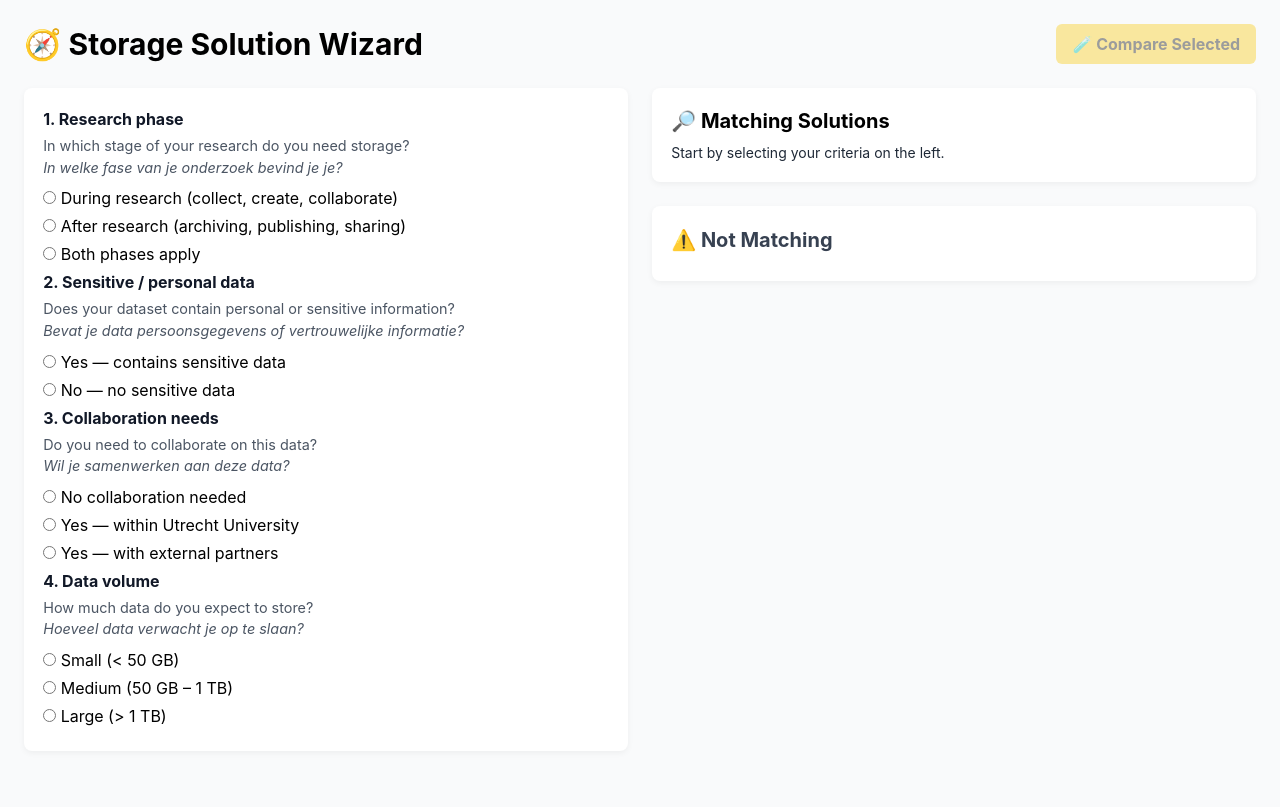
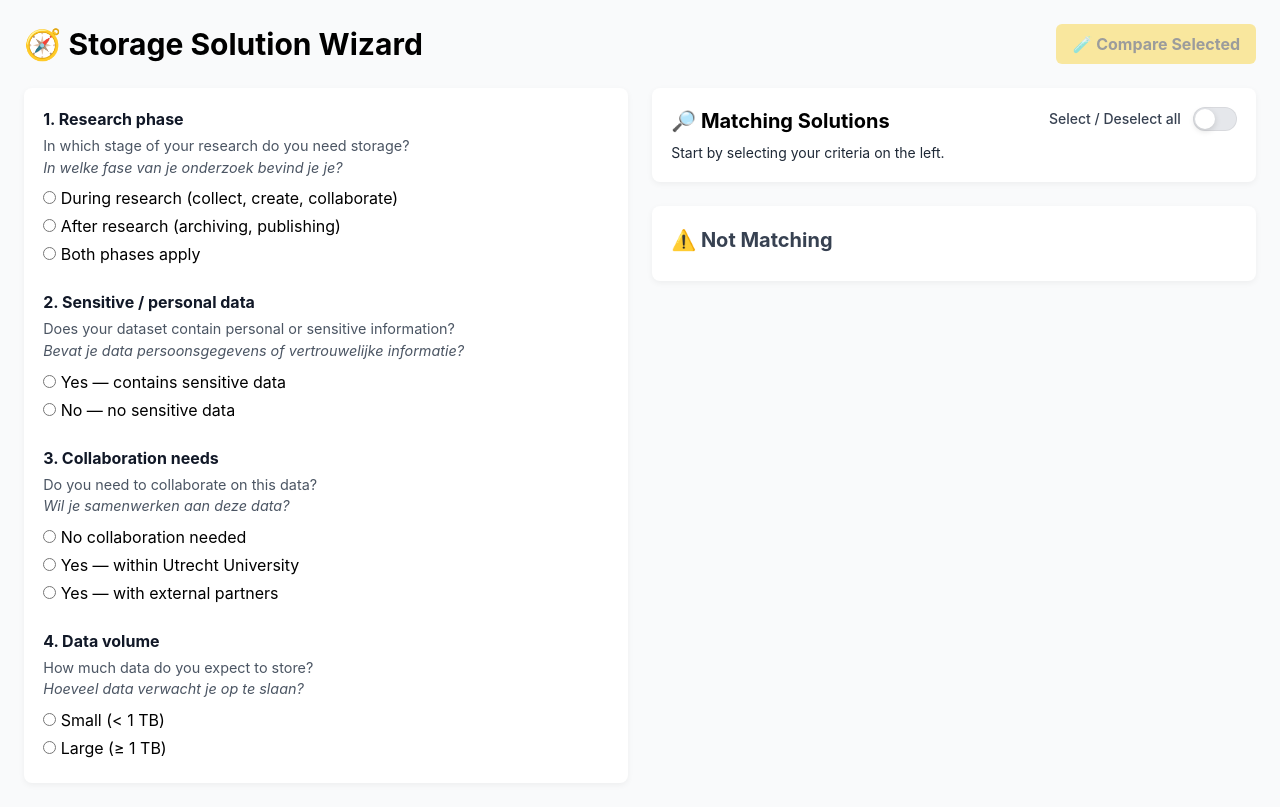
Before and after one commit to dgrotebeverborg/DATA_storage_finder, a Flask app: page /wizard in a window 1280 px wide. Before the commit the page ends 726 px from the top, so only its background shows below. Run offline with Flask 3, Linux system fonts and the light colour scheme; parts of the project's set-up code (start-up, migrations or seed data) failed here and were passed over; some libraries are stand-ins or nearby versions.

Commit message:
wizard changes

```diff
--- a/requirements.txt
+++ b/requirements.txt
@@ -11,3 +11,6 @@ unstructured>=0.12.0
 pypdf>=4.0.0
 
 python-dotenv>=1.0
+openpyxl
+openpyxl
+pandas
--- a/templates/wizard.html
+++ b/templates/wizard.html
@@ -22,6 +22,48 @@
     .question h3 { font-weight: 700; color: #111827; margin-bottom: 0.25rem; }
     .question p { font-size: 0.9rem; color: #4b5563; margin-bottom: 0.5rem; }
     .label-row label { display: block; margin: 0.25rem 0; cursor: pointer; }
+
+    /* Toggle switch (simple + clean) */
+    .toggle {
+      position: relative;
+      display: inline-flex;
+      align-items: center;
+      cursor: pointer;
+      user-select: none;
+      gap: 0.5rem;
+    }
+    .toggle input {
+      position: absolute;
+      opacity: 0;
+      width: 0;
+      height: 0;
+    }
+    .toggle-track {
+      width: 44px;
+      height: 24px;
+      border-radius: 9999px;
+      background: #e5e7eb; /* gray-200 */
+      transition: background 0.2s ease;
+      position: relative;
+      box-shadow: inset 0 0 0 1px rgba(0,0,0,0.06);
+    }
+    .toggle-thumb {
+      width: 20px;
+      height: 20px;
+      border-radius: 9999px;
+      background: #ffffff;
+      position: absolute;
+      top: 2px;
+      left: 2px;
+      transition: transform 0.2s ease;
+      box-shadow: 0 2px 6px rgba(0,0,0,0.15);
+    }
+    .toggle input:checked + .toggle-track {
+      background: #facc15; /* yellow-400 */
+    }
+    .toggle input:checked + .toggle-track .toggle-thumb {
+      transform: translateX(20px);
+    }
   </style>
 </head>
 
@@ -47,13 +89,13 @@
             <br><em>In welke fase van je onderzoek bevind je je?</em></p>
             <div class="label-row">
               <label><input type="radio" name="phase" value="active" required> During research (collect, create, collaborate)</label>
-              <label><input type="radio" name="phase" value="preservation"> After research (archiving, publishing, sharing)</label>
+              <label><input type="radio" name="phase" value="preservation"> After research (archiving, publishing)</label>
               <label><input type="radio" name="phase" value="both"> Both phases apply</label>
             </div>
           </div>
 
           <!-- 2️⃣ Sensitive -->
-          <div class="question">
+          <div class="question mt-6">
             <h3>2. Sensitive / personal data</h3>
             <p>Does your dataset contain personal or sensitive information?
             <br><em>Bevat je data persoonsgegevens of vertrouwelijke informatie?</em></p>
@@ -64,7 +106,7 @@
           </div>
 
           <!-- 3️⃣ Collaboration -->
-          <div class="question">
+          <div class="question mt-6">
             <h3>3. Collaboration needs</h3>
             <p>Do you need to collaborate on this data?
             <br><em>Wil je samenwerken aan deze data?</em></p>
@@ -76,14 +118,13 @@
           </div>
 
           <!-- 4️⃣ Volume -->
-          <div class="question">
+          <div class="question mt-6">
             <h3>4. Data volume</h3>
             <p>How much data do you expect to store?
             <br><em>Hoeveel data verwacht je op te slaan?</em></p>
             <div class="label-row">
-              <label><input type="radio" name="volume" value="small" required> Small (< 50 GB)</label>
-              <label><input type="radio" name="volume" value="medium"> Medium (50 GB – 1 TB)</label>
-              <label><input type="radio" name="volume" value="large"> Large (> 1 TB)</label>
+              <label><input type="radio" name="volume" value="small" required> Small (&lt; 1 TB)</label>
+<label><input type="radio" name="volume" value="large"> Large (&ge; 1 TB)</label>
             </div>
           </div>
 
@@ -95,7 +136,21 @@
     <div class="space-y-6">
 
       <div class="card">
-        <h2 class="text-xl font-bold mb-2">🔎 Matching Solutions</h2>
+        <div class="flex items-start justify-between gap-4 mb-2">
+          <h2 class="text-xl font-bold">🔎 Matching Solutions</h2>
+
+          <!-- Select/Deselect all toggle -->
+          <div class="flex items-center gap-3">
+            <span class="text-sm text-gray-700 font-medium">Select / Deselect all</span>
+            <label class="toggle" title="Select or deselect all matched solutions for comparison">
+              <input id="toggle-all" type="checkbox" onchange="toggleAll(this)">
+              <span class="toggle-track">
+                <span class="toggle-thumb"></span>
+              </span>
+            </label>
+          </div>
+        </div>
+
         <div id="matches" class="space-y-3 text-sm text-gray-800">
           <p>Start by selecting your criteria on the left.</p>
         </div>
@@ -112,13 +167,6 @@
   <script>
     let selected = [];
 
-    function toggleSelect(name) {
-      const idx = selected.indexOf(name);
-      if (idx === -1) selected.push(name);
-      else selected.splice(idx, 1);
-      updateCompareBtn();
-    }
-
     function updateCompareBtn() {
       const btn = document.getElementById("compare-btn");
       if (selected.length >= 2) {
@@ -128,6 +176,48 @@
         btn.classList.remove("active");
         btn.href = "#";
       }
+    }
+
+    function syncToggleAllWithIndividualCheckboxes() {
+      const allBoxes = document.querySelectorAll("#matches input[type='checkbox'][data-role='compare']");
+      const checkedBoxes = document.querySelectorAll("#matches input[type='checkbox'][data-role='compare']:checked");
+      const toggleAllBox = document.getElementById("toggle-all");
+
+      // If there are no matches, keep it off
+      if (!allBoxes.length) {
+        toggleAllBox.checked = false;
+        return;
+      }
+      toggleAllBox.checked = (allBoxes.length === checkedBoxes.length);
+    }
+
+    function onCompareToggle(cb) {
+      const name = cb.dataset.name;
+      if (!name) return;
+
+      const idx = selected.indexOf(name);
+      if (cb.checked) {
+        if (idx === -1) selected.push(name);
+      } else {
+        if (idx !== -1) selected.splice(idx, 1);
+      }
+
+      syncToggleAllWithIndividualCheckboxes();
+      updateCompareBtn();
+    }
+
+    function toggleAll(source) {
+      const checkboxes = document.querySelectorAll("#matches input[type='checkbox'][data-role='compare']");
+      selected = [];
+
+      checkboxes.forEach(cb => {
+        cb.checked = source.checked;
+        if (source.checked && cb.dataset.name) {
+          selected.push(cb.dataset.name);
+        }
+      });
+
+      updateCompareBtn();
     }
 
     function updateMatches() {
@@ -145,29 +235,48 @@
       .then(data => {
         const container = document.getElementById("matches");
         const nonContainer = document.getElementById("non-matches");
+        const toggleAllBox = document.getElementById("toggle-all");
+
         container.innerHTML = "";
         nonContainer.innerHTML = "";
         selected = [];
+        toggleAllBox.checked = false; // default off after refresh
+        updateCompareBtn();
 
         if (!data.matches.length && !data.non_matches.length) {
           container.innerHTML = "<p>No matches found yet. Try selecting more options.</p>";
-          updateCompareBtn();
           return;
         }
 
+        // --- Matches (default UNCHECKED) ---
         data.matches.forEach(s => {
-          selected.push(s.name);
           const div = document.createElement("div");
           div.className = "border rounded p-3 bg-white shadow-sm";
           div.innerHTML = `
             <h4 class="font-semibold text-yellow-600">${s.name}</h4>
             <p>${(s["storage_details"] || "No description available").slice(0, 150)}...</p>
-            <label class="text-sm"><input type="checkbox" checked onchange="toggleSelect('${s.name}')"> Compare</label>
-            <a href="/solution/${encodeURIComponent(s.name)}" class="text-blue-700 hover:underline block mt-1 text-sm">🔍 View details</a>
+
+            <div class="mt-2 flex items-center justify-between">
+              <label class="text-sm flex items-center gap-2">
+                <input
+                  type="checkbox"
+                  data-role="compare"
+                  data-name="${s.name}"
+                  onchange="onCompareToggle(this)"
+                >
+                Compare
+              </label>
+
+              <a href="/solution/${encodeURIComponent(s.name)}"
+                 class="text-blue-700 hover:underline text-sm">
+                 🔍 View details
+              </a>
+            </div>
           `;
           container.appendChild(div);
         });
 
+        // --- Non-matches ---
         data.non_matches.forEach(s => {
           const div = document.createElement("div");
           div.className = "border rounded p-3 bg-gray-50";
@@ -181,6 +290,8 @@
           nonContainer.appendChild(div);
         });
 
+        // ensure toggle-all reflects state (currently all unchecked)
+        syncToggleAllWithIndividualCheckboxes();
         updateCompareBtn();
       });
     }
```
Also changed, not shown: logic/matching.py (+14 -19 lines), 2 other files.
